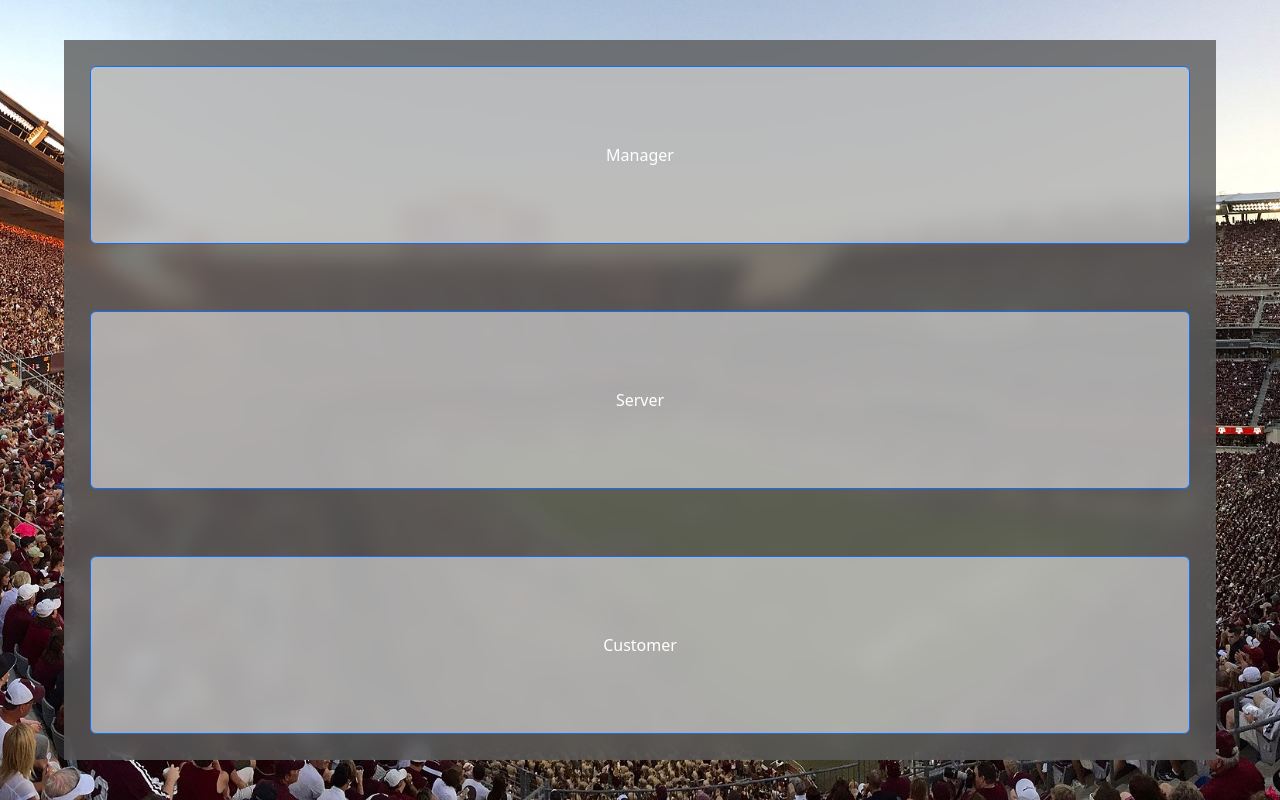
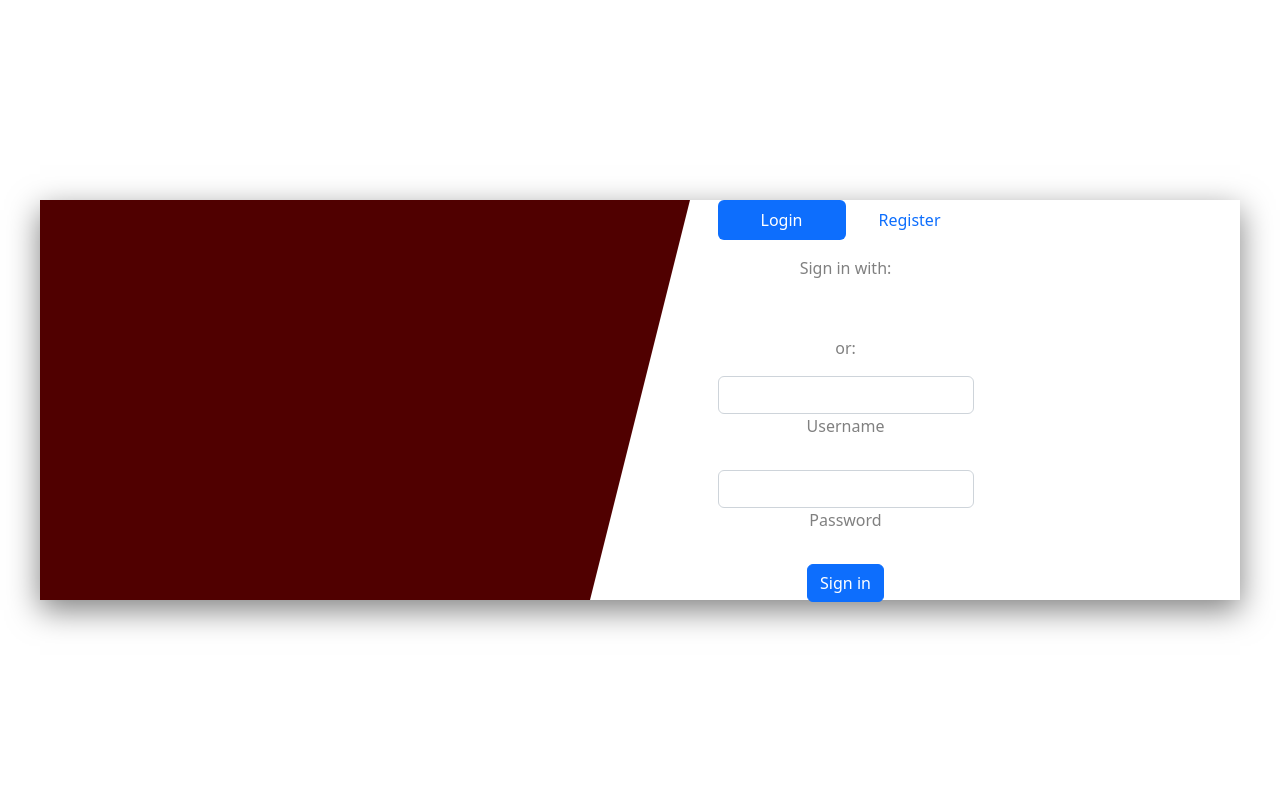
Before and after one commit to CSCE315-F22-Taele/Team-64-Project-3, a React (Create React App) app: page / in a window 1280 px wide. Built offline with nearby package versions, Linux system fonts and the light colour scheme.

Commit message:
Added login page with a register tab

```diff
--- a/package.json
+++ b/package.json
@@ -1,6 +1,7 @@
 {
   "name": "project3",
   "version": "0.1.0",
+  "homepage": ".",
   "private": true,
   "dependencies": {
     "@testing-library/jest-dom": "^5.16.5",
@@ -8,6 +9,7 @@
     "@testing-library/user-event": "^13.5.0",
     "axios": "^1.1.3",
     "bootstrap": "^5.2.2",
+    "jquery": "^3.6.1",
     "navigation": "^6.1.0",
     "react": "^18.2.0",
     "react-bootstrap": "^2.6.0",
--- /dev/null
+++ b/src/App.css
@@ -0,0 +1,61 @@
+*{
+    box-sizing: border-box;
+}
+
+body{
+    margin: 0;
+    padding: 0;
+    color: grey;
+}
+
+section{
+    position: absolute;
+    top: 50%;
+    left:50%;
+    transform: translate(-50%, -50%);
+    height: 400px;
+    width: 1200px;
+    background-color: rgb(255, 255, 255);
+    box-shadow: 0 10px 30px rgba(0, 0, 0, 0.5);
+    display: flex;
+}
+
+.leftSlanted{
+    width: calc(50% - 50px);
+    height: 100%;
+    background-color: rgb(80, 0, 0);
+    padding: 0% 5%;
+    line-height: 1.5em;
+    font-size: 18px;
+    text-align: center;
+    vertical-align: middle;
+}
+
+.rightSlanted{
+    width: calc(50% + 50px);
+    height: 100%;
+    background-color: rgb(255, 255, 255);
+    border-left: 100px solid rgb(80, 0, 0);
+    border-bottom: 400px solid transparent;
+
+    justify-content: center;
+    text-align: center;
+    align-content: center;
+    align-items: center;
+
+
+
+}
+
+.loginContainer{
+    background-color: rgb(255, 255, 255);
+    height: 20vh;
+    width: 20vw;
+    border-radius: 5px;
+
+    margin-top: 0%;
+    margin-left: 5%;
+
+
+
+}
--- a/src/App.js
+++ b/src/App.js
@@ -1,7 +1,10 @@
 import { useNavigate } from 'react-router-dom';
 import  Button  from 'react-bootstrap/Button';
+import { ReactDOM } from 'react';
 import 'bootstrap/dist/css/bootstrap.min.css';
+import './App.css';
 const picture = new URL("./Resources/KyleField.jpg", import.meta.url)
+
 
 
 const myStyle = {
@@ -14,24 +17,20 @@ const myStyle = {
   z: '-2'
 }
 
-const glassPane = {
-  position: 'relative',
+const whitePane = {
+
   margin: '5vh auto',
   top: '0',
   right: '0',
   bottom: '0',
   left:'0',
-  backgroundColor: 'rgba(90, 90, 90, .8)',
+
   backdropFilter: 'blur(10px)',
   height: '90vh',
   width: '90vw',
   overflow: 'hidden',
+  backgroundColor: 'white'
 
-  display: 'grid',
-  gridTemplateColumns: 'repeat(1, 1fr)',
-  gap: '10%',
-  // gridAutoRows: 'minmax(500px, auto)',
-  padding: '2%',
 }
 
 
@@ -50,16 +49,158 @@ const App = () => {
     navigate("/customer");
   }
 
-  return (
-    <div>
-      <img src={picture} style={myStyle} alt='Kyle Field'/>
-      <div style={glassPane}>
-        <Button variant='primary' onClick={navigateToManager} style={{backgroundColor: 'rgba(255, 255, 255, .5)', width: '100%', height: '100%'}}>Manager</Button>
-        <Button variant='primary' onClick={navigateToServer} style={{backgroundColor: 'rgba(255, 255, 255, .5)', width: '100%', height: '100%'}}>Server</Button>
-        <Button variant='primary' onClick={navigateToCustomer} style={{backgroundColor: 'rgba(255, 255, 255, .5)', width: '100%', height: '100%'}}>Customer</Button>
-      </div>
-    </div>
-    )
+
+
+  const loginClick = event => {
+    //Sets the login page to be active
+    const loginButton = document.getElementById("tab-login");
+    loginButton.setAttribute("class", "nav-link active");
+    const loginForm = document.getElementById("pills-login");
+    loginForm.setAttribute("class", "tab-pane fade show active");
+
+    // Sets the register pill to be inactive
+    const element = document.getElementById("tab-register");
+    element.setAttribute("class", "nav-link");
+    const registerForm = document.getElementById("pills-register");
+    registerForm.setAttribute("class", "tab-pane fade");
+
+  };
+  const registerClick = event => {
+    //Sets the login page to be inactive
+    const loginButton = document.getElementById("tab-login");
+    loginButton.setAttribute("class", "nav-link");
+    const loginForm = document.getElementById("pills-login");
+    loginForm.setAttribute("class", "tab-pane fade");
+
+    // Sets the register pill to be active
+    const element = document.getElementById("tab-register");
+    element.setAttribute("class", "nav-link active");
+    const registerForm = document.getElementById("pills-register");
+    registerForm.setAttribute("class", "tab-pane fade show active");
+
+  };
+
+
+
+  return(
+    <body>
+      <section class="skewbox">
+        <div class="leftSlanted">
+          <div>
+            {/* Logo goes here and needs to be centered */}
+            </div>
+
+        </div>
+
+        <div class="rightSlanted">
+          <div class="loginContainer">
+            <ul class="nav nav-pills nav-justified mb-3" id="ex1" role="tablist">
+              <li class="nav-item" role="presentation">
+                <a class="nav-link active" id="tab-login" data-mdb-toggle="pill" href="#pills-login" role="tab"
+                  aria-controls="pills-login" aria-selected="true" onClick={loginClick}>Login</a>
+              </li>
+              <li class="nav-item" role="presentation">
+                <a class="nav-link" id="tab-register" data-mdb-toggle="pill" href="#pills-register" role="tab"
+                  aria-controls="pills-register" aria-selected="false" onClick={registerClick}>Register</a>
+              </li>
+            </ul>
+
+            <div class="tab-content">
+              <div class="tab-pane fade show active" id="pills-login" role="tabpanel" aria-labelledby="tab-login">
+                <form>
+                  <div class="text-center mb-3">
+                    <p>Sign in with:</p>
+                    <button type="button" class="btn btn-link btn-floating mx-1">
+                      <i class="fab fa-facebook-f"></i>
+                    </button>
+
+                    <button type="button" class="btn btn-link btn-floating mx-1">
+                      <i class="fab fa-google"></i>
+                    </button>
+
+                    <button type="button" class="btn btn-link btn-floating mx-1">
+                      <i class="fab fa-twitter"></i>
+                    </button>
+
+                    <button type="button" class="btn btn-link btn-floating mx-1">
+                      <i class="fab fa-github"></i>
+                    </button>
+                  </div>
+
+                  <p class="text-center">or:</p>
+
+                  <div class="form-outline mb-4">
+                    <input type="email" id="loginName" class="form-control" />
+                    <label class="form-label" for="loginName">Username</label>
+                  </div>
+
+                  <div class="form-outline mb-4">
+                    <input type="password" id="loginPassword" class="form-control" />
+                    <label class="form-label" for="loginPassword">Password</label>
+                  </div>
+
+                  <button type="submit" class="btn btn-primary btn-block mb-4">Sign in</button>
+                </form>
+              </div>
+
+              <div class="tab-pane fade" id="pills-register" role="tabpanel" aria-labelledby="tab-register">
+                <form>
+                  <div class="text-center mb-3">
+                    <p>Sign up with:</p>
+
+                    <button type="button" class="btn btn-link btn-floating mx-1">
+                      <i class="fab fa-google"></i>
+                    </button>
+
+                    <button type="button" class="btn btn-link btn-floating mx-1">
+                      <i class="fab fa-github"></i>
+                    </button>
+                  </div>
+
+                  <p class="text-center">or:</p>
+
+                  <div class="form-outline mb-4">
+                    <input type="text" id="registerUsername" class="form-control" />
+                    <label class="form-label" for="registerUsername">Username</label>
+                  </div>
+
+                  <div class="form-outline mb-4">
+                    <input type="password" id="registerPassword" class="form-control" />
+                    <label class="form-label" for="registerPassword">Password</label>
+                  </div>
+
+
+                  <div class="form-outline mb-4">
+                    <input type="password" id="registerRepeatPassword" class="form-control" />
+                    <label class="form-label" for="registerRepeatPassword">Repeat password</label>
+                  </div>
+
+                  <button type="submit" class="btn btn-primary btn-block mb-3">Sign in</button>
+                </form>
+              </div>
+            </div>
+          </div>
+
+        </div>
+      </section>
+    </body>
+  )
+
+  // return (
+  //   // <div>
+  //   //   <img src={picture} style={myStyle} alt='Kyle Field'/>
+  //   //     <div style={whitePane}>
+
+  //   //     </div>
+
+
+  //   //   {/* <div style={glassPane}>
+  //   //     <Button variant='primary' onClick={navigateToManager} style={{backgroundColor: 'rgba(255, 255, 255, .5)', width: '100%', height: '100%'}}>Manager</Button>
+  //   //     <Button variant='primary' onClick={navigateToServer} style={{backgroundColor: 'rgba(255, 255, 255, .5)', width: '100%', height: '100%'}}>Server</Button>
+  //   //     <Button variant='primary' onClick={navigateToCustomer} style={{backgroundColor: 'rgba(255, 255, 255, .5)', width: '100%', height: '100%'}}>Customer</Button>
+  //   //   </div> */}
+  //   // </div>
+  //   )
 }
 
 
```
Also changed, not shown: 1 other file (tests, documents, lock files or other folders).
